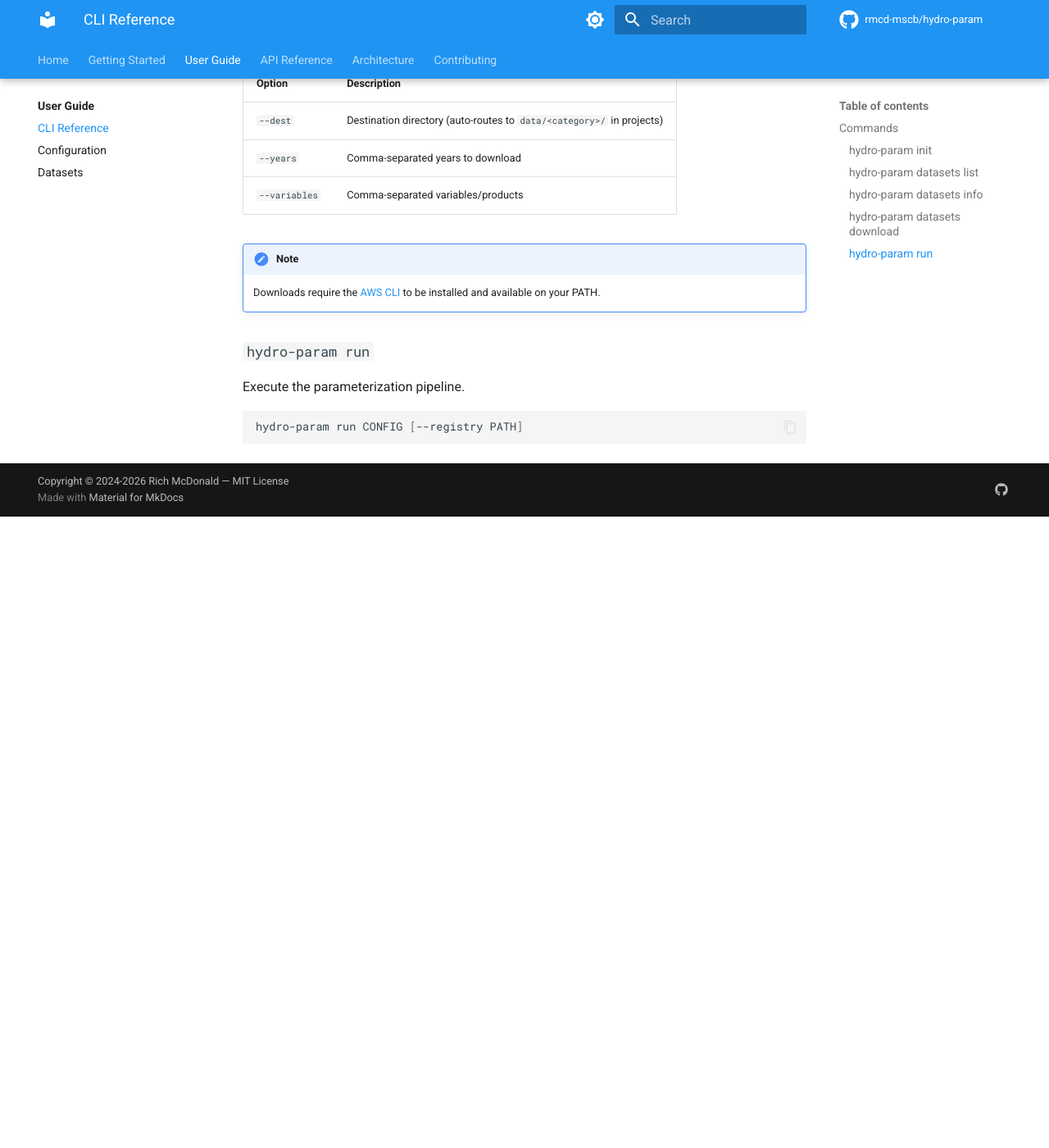
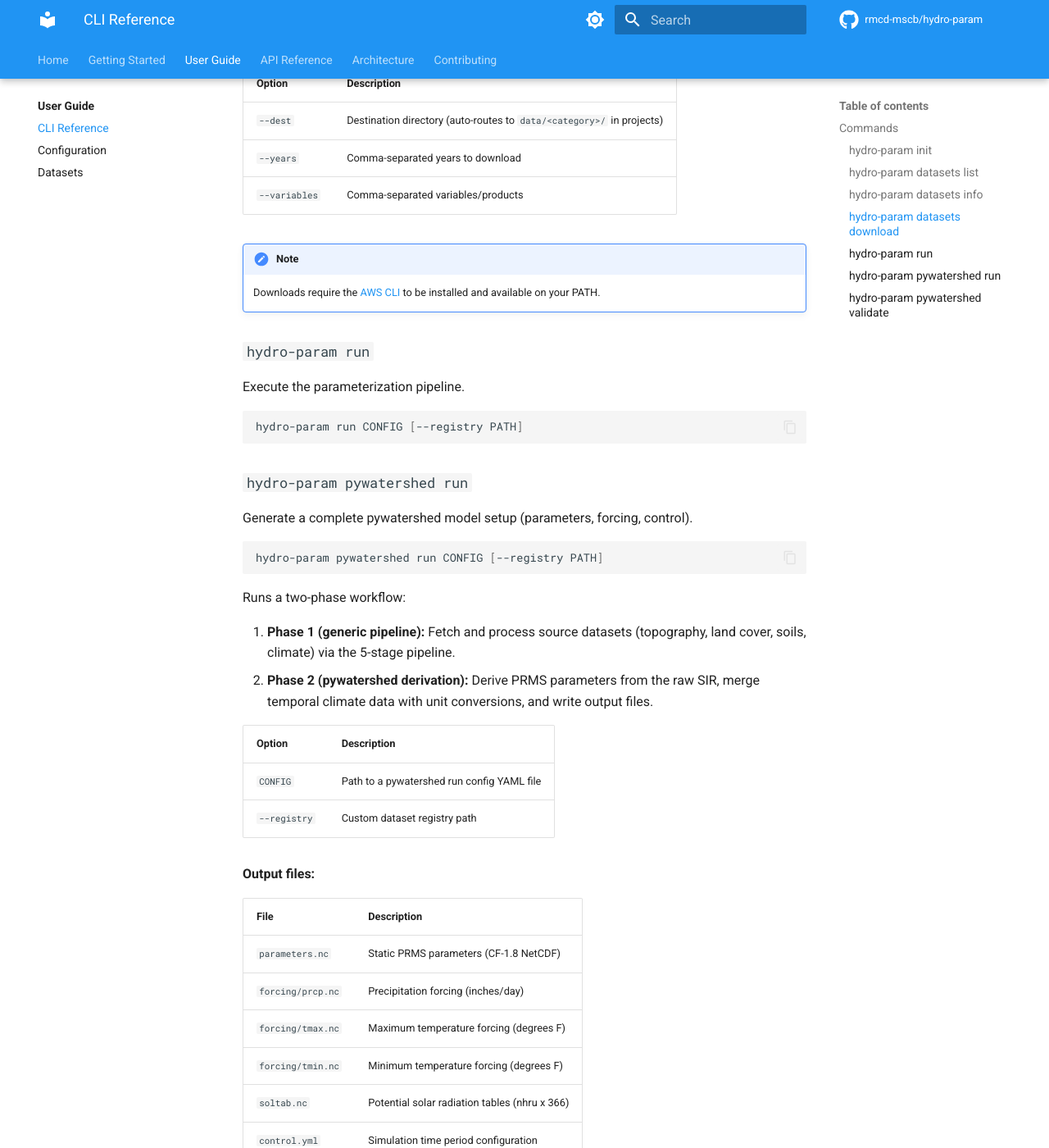
Before and after one commit to rmcd-mscb/hydro-param, an MkDocs documentation site: the page built from docs/user-guide/cli.md, in a window 1280 px wide and 1400 px high, scrolled down 1128 px. Shown: the whole window at 82% size. Built offline with MkDocs 1.6.1 and Material for MkDocs 9.7.7, drawn with Linux system fonts in a browser that asks for light colours; comment, search, counter and statistics services are not loaded; before the commit the page ends 1758 px from its top, so only the background shows below that; some of the changed text lies outside the part shown.

Commit message:
docs: add pywatershed run/validate to CLI reference (gap 2)
Add documentation for pywatershed run (two-phase workflow, output files)
and pywatershed validate commands. Fix duplicate description on datasets
download.

Co-Authored-By: Claude Opus 4.6 <noreply@anthropic.com>

````diff
--- a/docs/user-guide/cli.md
+++ b/docs/user-guide/cli.md
@@ -37,7 +37,7 @@ hydro-param datasets info NAME [--registry PATH]
 
 ### `hydro-param datasets download`
 
-Download dataset files via AWS CLI.
+Download dataset files to local storage.
 
 ```bash
 hydro-param datasets download NAME [--dest PATH] [--years YEARS] [--variables VARS] [--registry PATH]
@@ -61,3 +61,50 @@ Execute the parameterization pipeline.
 ```bash
 hydro-param run CONFIG [--registry PATH]
 ```
+
+### `hydro-param pywatershed run`
+
+Generate a complete pywatershed model setup (parameters, forcing, control).
+
+```bash
+hydro-param pywatershed run CONFIG [--registry PATH]
+```
+
+Runs a two-phase workflow:
+
+1. **Phase 1 (generic pipeline):** Fetch and process source datasets
+   (topography, land cover, soils, climate) via the 5-stage pipeline.
+2. **Phase 2 (pywatershed derivation):** Derive PRMS parameters from
+   the raw SIR, merge temporal climate data with unit conversions, and
+   write output files.
+
+| Option | Description |
+|---|---|
+| `CONFIG` | Path to a pywatershed run config YAML file |
+| `--registry` | Custom dataset registry path |
+
+**Output files:**
+
+| File | Description |
+|------|-------------|
+| `parameters.nc` | Static PRMS parameters (CF-1.8 NetCDF) |
+| `forcing/prcp.nc` | Precipitation forcing (inches/day) |
+| `forcing/tmax.nc` | Maximum temperature forcing (degrees F) |
+| `forcing/tmin.nc` | Minimum temperature forcing (degrees F) |
+| `soltab.nc` | Potential solar radiation tables (nhru x 366) |
+| `control.yml` | Simulation time period configuration |
+
+### `hydro-param pywatershed validate`
+
+Validate a pywatershed parameter file against metadata constraints.
+
+```bash
+hydro-param pywatershed validate PARAM_FILE
+```
+
+Checks that required PRMS parameters are present and values fall within
+valid ranges defined in the bundled `parameter_metadata.yml`.
+
+| Argument | Description |
+|---|---|
+| `PARAM_FILE` | Path to a pywatershed parameter NetCDF file |
````
